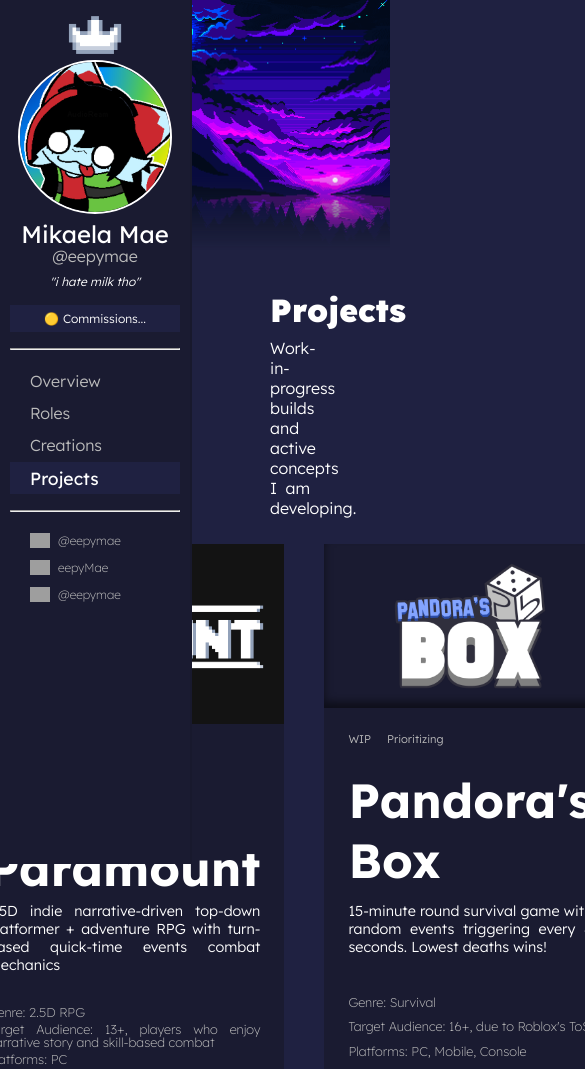
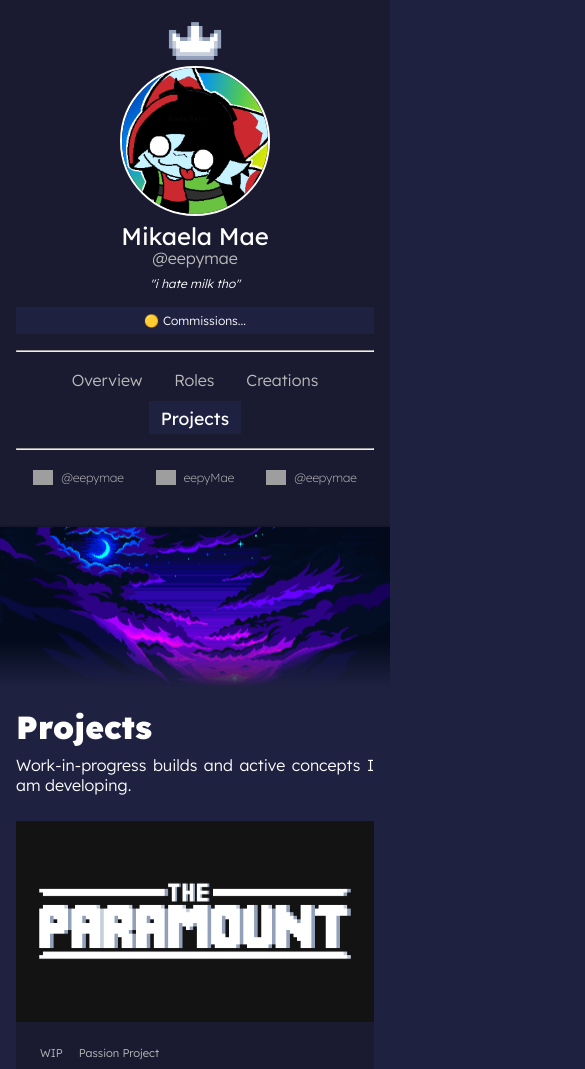
Before and after one commit to eepymae/eepymae.github.io, a plain HTML site: page projects.html in a window 390 px wide. Shown: the top 1069 px of the page, 585 px wide, since content can reach past the window. Drawn offline with Linux system fonts and the light colour scheme; no server answers; grey boxes are pictures that could not be loaded.

Commit message:
@media support

```diff
--- a/projects.html
+++ b/projects.html
@@ -2,10 +2,11 @@
 
 <html lang="en">
   <head>
-    <title>eepymae - Projects</title>
+    <title>Projects - eepymae</title>
     <meta charset="UTF-8"/>
     <meta name="viewport" content="width=device-width, initial-scale=1.0"/>
 
+    <link rel="icon" type="image/png" sizes="32x32" href="assets/img/crown.png"/>
     <link rel="stylesheet" href="styles.css">
     <link href="https://fonts.googleapis.com/css2?display=swap&family=Lexend:ital,wght@0,200;0,300;0,400;0,700;0,900;1,200;1,300;1,400;1,700;1,900" rel="stylesheet" type="text/css">
     <script src="scripts/profile.js" defer></script>
--- a/styles.css
+++ b/styles.css
@@ -1,4 +1,5 @@
-* {
+*, *::before, *::after {
+    box-sizing: border-box;
     margin: 0;
     padding: 0;
 }
@@ -43,7 +44,7 @@
     left: 0;
     height: 100%;
     background-color: var(--sidebar-color);
-    width: 170px;
+    width: 190px;
     padding: 10px;
     border-right: 2px solid rgba(0, 0, 0, 8%)
 }
@@ -172,6 +173,7 @@
 }
 .overview-item img {
     height: 150px;
+    max-width: 100%;
     object-fit: contain;
     margin-bottom: 1rem;
 }
@@ -623,7 +625,14 @@
     color: var(--progress-fill-color);
 }
 
+html {
+    overflow-x: hidden;
+    max-width: 100%;
+}
+
 body {
+    overflow-x: hidden;
+    max-width: 100%;
     margin: 0;
     background-color: var(--body-background-color);
     text-align: justify;
@@ -728,3 +737,79 @@ a {
     content: "\1F534";
     margin-right: 4px;
 }
+
+@media (max-width: 768px) {
+    #sidebar {
+        position: static;
+        float: none;
+        width: 100%;
+        height: auto;
+        border-right: none;
+        border-bottom: 2px solid rgba(0, 0, 0, 15%);
+        padding: 1rem;
+    }
+
+    #profile {
+        width: 150px;
+        height: 150px;
+    }
+
+    #sidebar-list {
+        display: flex;
+        flex-wrap: wrap;
+        justify-content: center;
+        gap: 0.25rem 0.5rem;
+        margin: 0.75rem 0;
+    }
+
+    .menu-button, .social-link {
+        padding: 0.35rem 0.75rem;
+    }
+
+    #main {
+        margin-left: 0;
+        width: 100%;
+    }
+
+    #banner {
+        height: clamp(160px, 38vw, 240px);
+    }
+
+    #content {
+        padding: 1.25rem 1rem;
+    }
+
+    .overview-grid {
+        grid-template-columns: 1fr;
+        gap: 1rem;
+        padding: 1rem 0;
+    }
+
+    .overview-item {
+        padding: 1.25rem 1rem;
+    }
+
+    .overview-item img {
+        height: 110px;
+    }
+
+    .card-grid, .creations-grid, .projects-grid, .genre-grid, .modal-columns {
+        grid-template-columns: 1fr;
+        gap: 1rem;
+        padding-inline: 0;
+    }
+
+    .modal-body {
+        padding: 1.25rem 1rem;
+    }
+
+    .modal-icons {
+        grid-template-columns: repeat(3, 1fr);
+        gap: 0.75rem;
+        padding-inline: 0;
+    }
+
+    .project-title {
+        font-size: 2rem;
+    }
+}
```
Also changed, not shown: creations.html (+2 -1 lines), index.html (+2 -1 lines), roles.html (+2 -1 lines).
